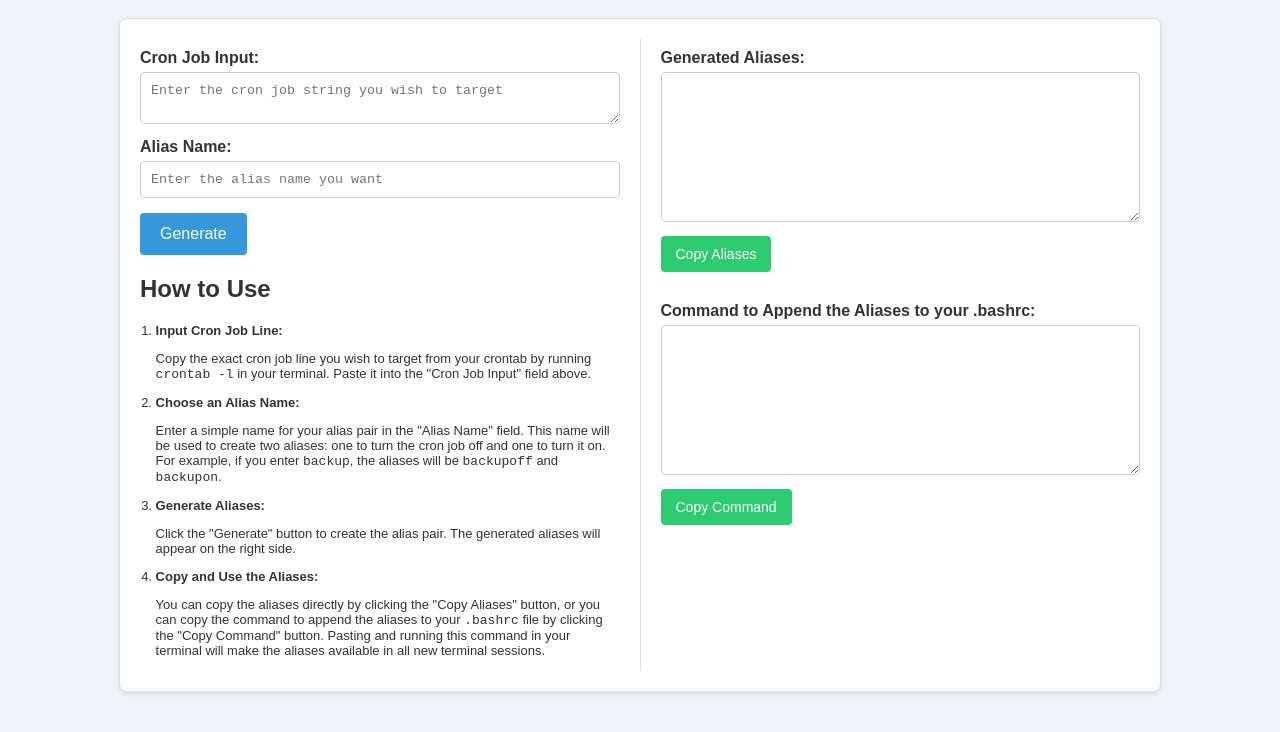
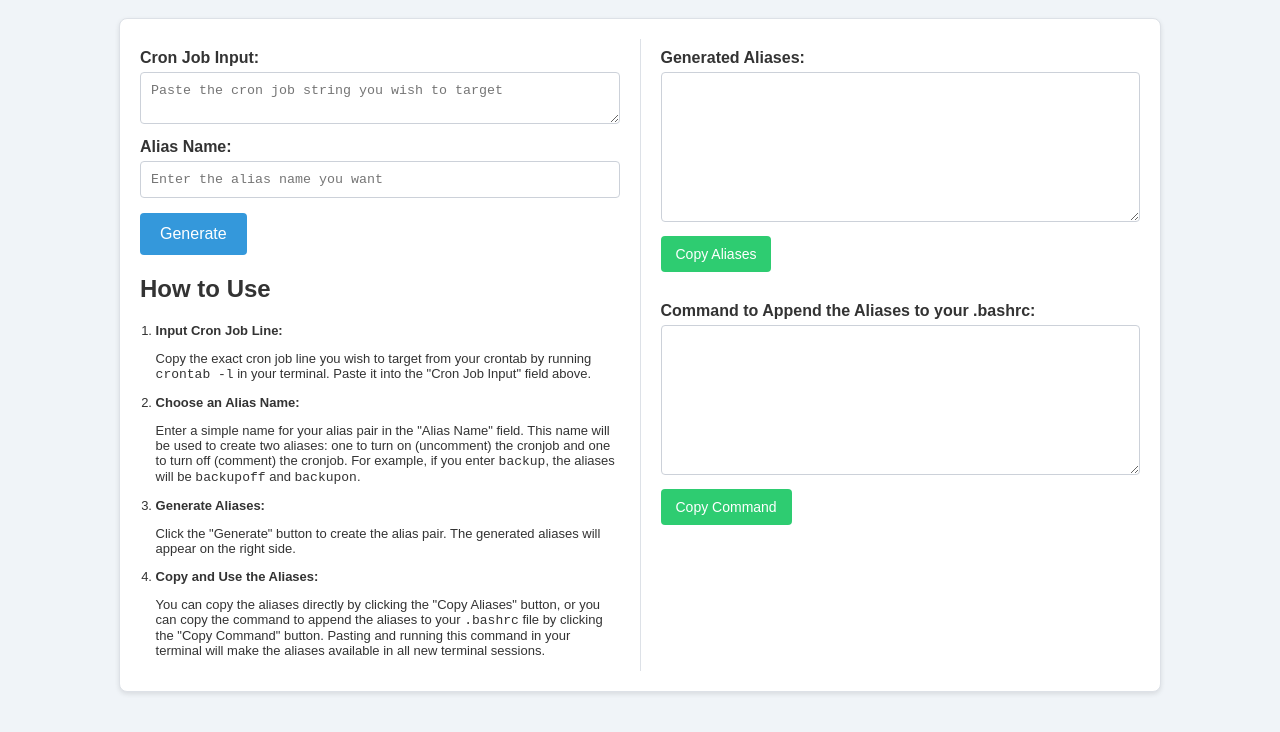
Before and after one commit to Nillows/cronoff-switch, a plain HTML site: page index.html in a window 1280 px wide. Shown: the part 60-792 px from the top of the page. Drawn offline with Linux system fonts and the light colour scheme.

Commit message:
Update index.html
Clarified functionality in 'How to Use'

```diff
--- a/index.html
+++ b/index.html
@@ -9,7 +9,7 @@
     <div class="container">
         <div class="left-side">
             <label for="cronjob">Cron Job Input:</label>
-            <textarea id="cronjob" placeholder="Enter the cron job string you wish to target"></textarea>
+            <textarea id="cronjob" placeholder="Paste the cron job string you wish to target"></textarea>
             <br>
             <label for="aliasname">Alias Name:</label>
             <input type="text" id="aliasname" placeholder="Enter the alias name you want">
@@ -26,7 +26,7 @@
                     </li>
                     <li>
                         <strong>Choose an Alias Name:</strong>
-                        <p>Enter a simple name for your alias pair in the "Alias Name" field. This name will be used to create two aliases: one to turn the cron job off and one to turn it on. For example, if you enter <code>backup</code>, the aliases will be <code>backupoff</code> and <code>backupon</code>.</p>
+                        <p>Enter a simple name for your alias pair in the "Alias Name" field. This name will be used to create two aliases: one to turn on (uncomment) the cronjob and one to turn off (comment) the cronjob. For example, if you enter <code>backup</code>, the aliases will be <code>backupoff</code> and <code>backupon</code>.</p>
                     </li>
                     <li>
                         <strong>Generate Aliases:</strong>
```
